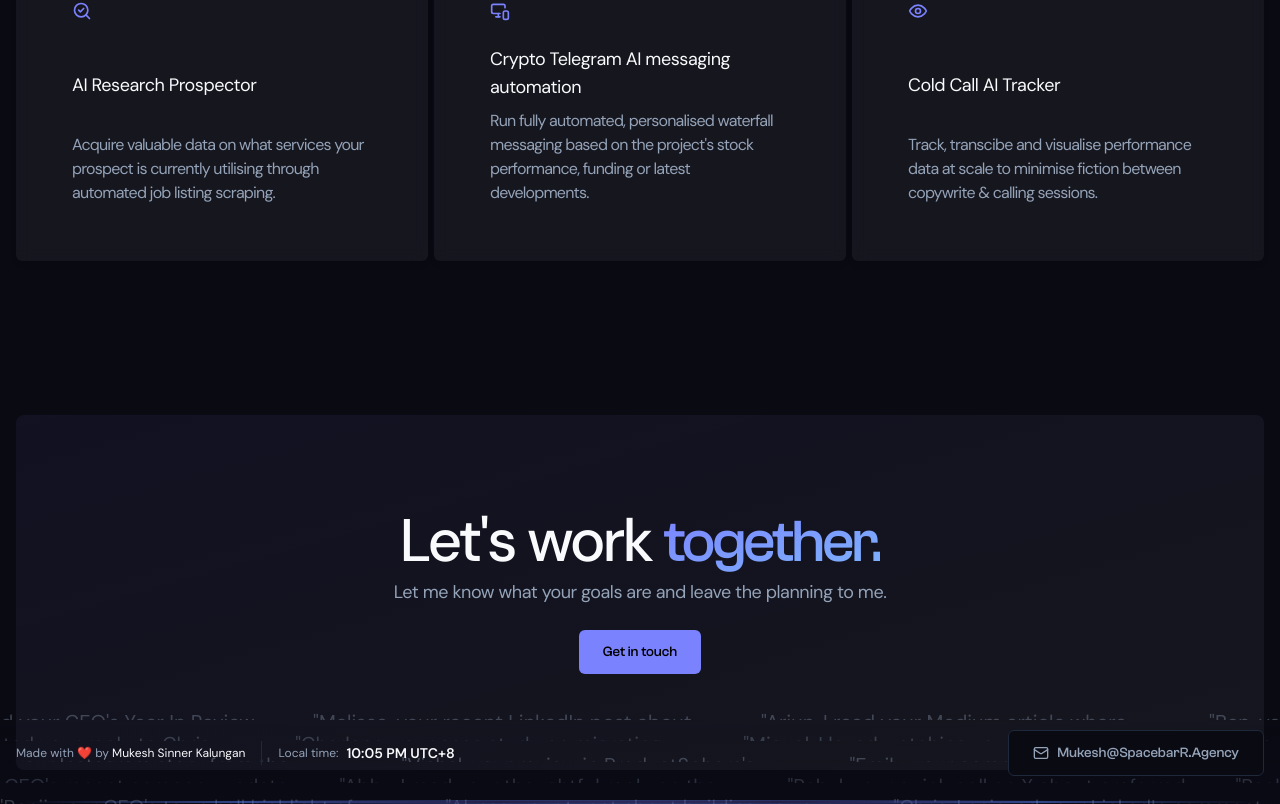
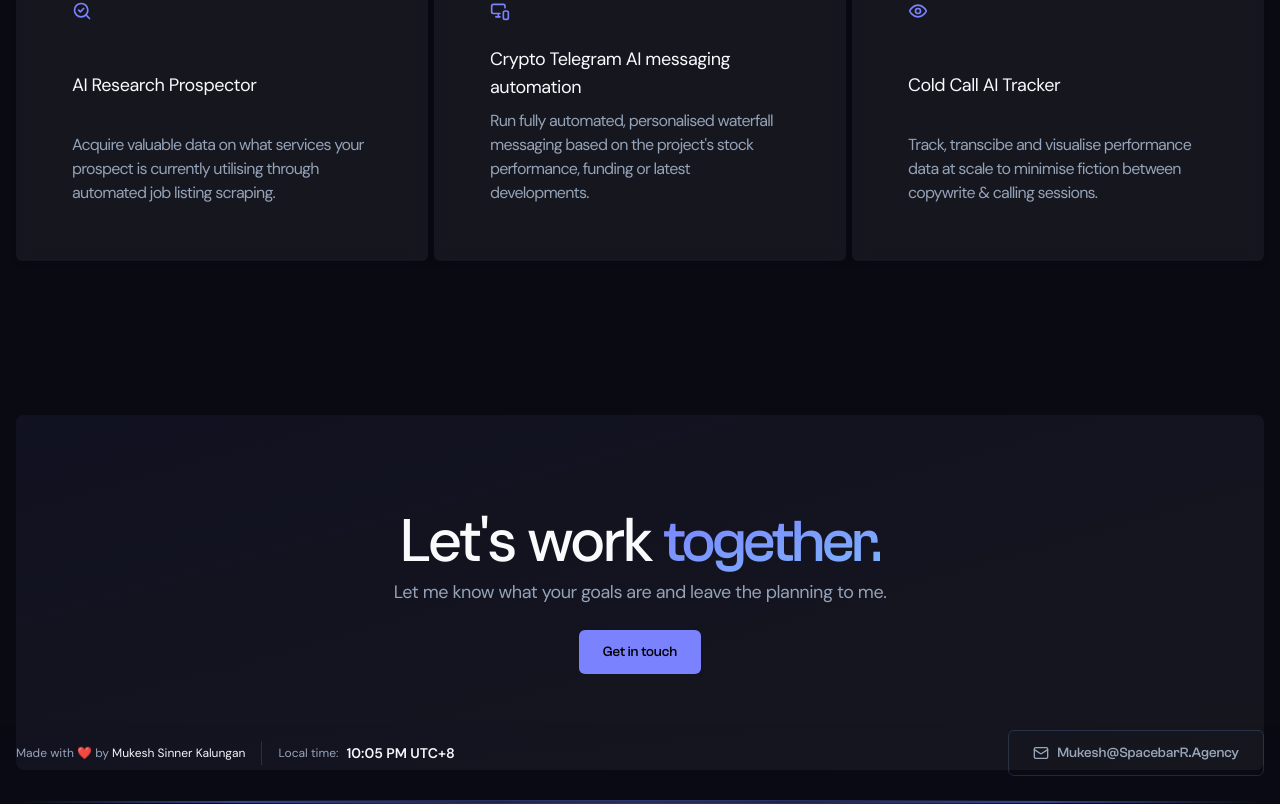
Before and after one commit to Xiant98/WEBSITE3, a Next.js app: page / in a window 1280 px wide. Shown: the part 2992-3796 px from the top of the page. Built offline with nearby package versions, Linux system fonts and the light colour scheme.

Commit message:
Restored to '23184a00a2495db1e03acf4fca75b31007238670'
Replit-Restored-To: 23184a00a2495db1e03acf4fca75b31007238670

```diff
--- a/src/components/Footer.tsx
+++ b/src/components/Footer.tsx
@@ -2,12 +2,10 @@ import Link from "next/link";
 import { Button } from "@/components/ui/button";
 import { useState, useEffect } from "react";
 import { MailIcon } from "lucide-react";
-import { ScrollVelocity } from "@/components/ui/scroll-velocity";
 
 export default function Footer() {
   // get the current time in UTC+1 time zone
   const [time, setTime] = useState<string>("");
-  const [currentCycle, setCurrentCycle] = useState(0);
 
   useEffect(() => {
     const interval = setInterval(() => {
@@ -24,98 +22,9 @@ export default function Footer() {
     return () => clearInterval(interval);
   }, []);
 
-  // All 40 personalized messages for background
-  const allMessages = [
-    "Melissa, your recent LinkedIn post about your Friday Tech Huddles at ByteLeap was inspiring. What topic are you thinking about exploring next for your team?",
-    "Arjun, I read your Medium article where Atlas Fintech adopted an AI reconciliation tool in Q2. What did your team enjoy most about rolling it out?",
-    "Ben, your candid comment on Devon Smith's Pulse Analytics dashboard announcement really got me thinking. What sort of early reactions have your clients shared so far?",
-    "Sophie, I watched the behind-the-scenes video from Stellar Health's hackathon and loved it. How did your team come up with that patient triage mobile app?",
-    "Rina, your panel insights during the Diversity in STEM webinar stuck with me, especially your story about mentoring interns at Springboard Labs. What recent program makes you proudest?",
-    "Omar, I saw your Q and A on Reddit about switching to zero-based budgeting at GreenSprout Ventures. Which department found the transition easiest?",
-    "Harpreet, I caught the UpSkill Weekly podcast you co-hosted with Priya Lee on hiring for technical roles. What challenge are you hoping to solve next in your process?",
-    "Jenny, I noticed your CEO's Year In Review post for Mosaic Markets called out your amazing jump in client retention. Which tweak had the most impact?",
-    "Nikhil, I appreciated your reply to Chris Tan's tweet about multi-cloud security challenges. What tools do you wish offered more flexibility?",
-    "Charlene, your case study on migrating Craftly CRM's database sparked lots of discussions. Are more of your clients thinking of a stepwise migration these days?",
-    "Miguel, I loved watching your Instagram reel from Habitat for Humanity's team build day. What did you enjoy most about volunteering?",
-    "Anya, your thoughtful comment on GreenBay's ESG report and how it affects mid-market suppliers was spot on. What step comes next in your own ESG strategy?",
-    "Sam, your teardown video on the onboarding flow for the First90 HR suite was filled with fresh ideas. Which feature are you most eager to see more startups adopt?",
-    "Maya, your Slack AMA on launching the Women Who Scale mentorship match program seemed energizing for the group. What new features are you most excited to implement?",
-    "Leo, I saw your notes on LinziAI's open source NLP library over on GitHub. What improvements are you hoping to see in the next release?",
-    "Daniela, the viral TikTok your team made for BookNest's auto sync tool popped up on my feed this morning. Was there any scenario that proved trickier than expected?",
-    "Vishal, your review in ProductSphere's newsletter about the Zeno board meeting platform was really helpful. If you could change one meeting format for your team, what would you choose?",
-    "Emily, your comment on the Acme Studio roadmap thread about dark mode accessibility was so clear. Did the product team end up acting on your suggestion?",
-    "Tai, I caught your YouTube Short about using corn starch packing for SafeBox's holiday orders. What packaging will you experiment with next?",
-    "Grace, I tuned into your mental health roundtable for JavaJam's dev community and found the discussion refreshingly honest. What topic took you by surprise during that session?",
-    "Kevin, that LinkedIn post you wrote about managing rapid growth at Veloz really hit home. What leadership habit has helped you stay grounded during the rush?",
-    "Amanda, I caught your comment on Jade Tan's thread about hybrid work setups. What's been the biggest surprise for your team since making the switch?",
-    "Marcus, I enjoyed your firm's blog about moving to cloud-based accounting. Which tool made the biggest difference to your workflow?",
-    "Priya, your Instagram story from the wellness retreat last week looked restorative. What part of the program would you most recommend to others?",
-    "Julian, your CEO's recent company update namedropped your team's success launching the BlueBird app. What challenge did you have to work hardest to overcome?",
-    "Abby, I read your thoughtful reply on the ProductHive forum about user research interviews. How do you keep participants engaged during longer sessions?",
-    "Rahul, your quick poll on X about preferred project management methods got me thinking. How did your own team decide on their approach?",
-    "Rachel, your Facebook post celebrating your hundredth customer was fantastic. What's helped you build strong relationships as you scaled?",
-    "Owen, your detailed feedback on the BetaHub community regarding onboarding processes showed real insight. What small change brought the biggest improvement?",
-    "Tara, your podcast episode on creative branding strategies was packed with ideas. Which tip have your listeners said made the most difference?",
-    "Simone, I saw your story on the Green Future initiative dinner your company hosted. What sparked the idea for the collaboration?",
-    "Noah, your CEO's shout-out to your data visualization work at the town hall sounded well deserved. What's your go-to tool for sharing insights with non-technical teams?",
-    "Alyssa, your tweet about building up your mentor circle really resonated. Who's been unexpectedly influential for your career growth?",
-    "Chris, I enjoyed your LinkedIn comment about balancing big goals with small wins at FastPath. What helps you keep your team inspired week to week?",
-    "Lara, your panel discussion on sustainable finance at the FinForward summit revealed some creative approaches. Which idea do you hope more companies adopt?",
-    "Vik, I noticed your reply regarding flexible scheduling in the FlexWork group. Have you run into any common misconceptions about it?",
-    "Selene, your profile video for the Engineering Women in Tech campaign was motivating. What advice would you give newcomers joining your field now?",
-    "Matt, loved your summer photo series from the Build for Good volunteering event. Which project had the most lasting impact on the community?",
-    "Olivia, your recent blog about making customer handovers smoother was spot on. What process tweak has paid off the most for your clients?",
-    "Benji, your CEO's town hall highlight of your team's record customer service ratings made me curious. What traits do you look for most when hiring new reps?"
-  ];
-
-  // Create cycling message sets - rotation every cycle through all 40 messages
-  const getMessageSet = (cycle: number) => {
-    const shuffled = [...allMessages];
-    const offset = (cycle * 4) % shuffled.length; // Rotate by 4 positions each cycle
-    return [
-      ...shuffled.slice(offset),
-      ...shuffled.slice(0, offset)
-    ];
-  };
-
-  const currentMessages = getMessageSet(currentCycle);
-  const row1Messages = currentMessages.slice(0, 8);   // Row 1: 8 messages
-  const row2Messages = currentMessages.slice(8, 16);  // Row 2: 8 messages
-  const row3Messages = currentMessages.slice(16, 24); // Row 3: 8 messages
-  const row4Messages = currentMessages.slice(24, 32); // Row 4: 8 messages
-  const row5Messages = currentMessages.slice(32, 40); // Row 5: 8 messages
-
-  // Cycle messages every 15 seconds
-  useEffect(() => {
-    const cycleInterval = setInterval(() => {
-      setCurrentCycle(prev => (prev + 1) % 5); // 5 cycles total before repeating
-    }, 15000);
-    return () => clearInterval(cycleInterval);
-  }, []);
-
   return (
-    <footer className="relative w-full bg-gradient-to-t from-primary/[1%] to-transparent overflow-hidden">
-      {/* Background Scroll Velocity Messages */}
-      <div className="absolute inset-0 z-0 w-full h-full flex flex-col justify-center space-y-2 opacity-60">
-        <ScrollVelocity velocity={0.6} className="text-muted-foreground/60 leading-relaxed">
-          {row1Messages}
-        </ScrollVelocity>
-        <ScrollVelocity velocity={-0.4} className="text-muted-foreground/50 leading-relaxed">
-          {row2Messages}
-        </ScrollVelocity>
-        <ScrollVelocity velocity={0.8} className="text-muted-foreground/60 leading-relaxed">
-          {row3Messages}
-        </ScrollVelocity>
-        <ScrollVelocity velocity={-0.3} className="text-muted-foreground/40 leading-relaxed">
-          {row4Messages}
-        </ScrollVelocity>
-        <ScrollVelocity velocity={0.9} className="text-muted-foreground/50 leading-relaxed">
-          {row5Messages}
-        </ScrollVelocity>
-      </div>
-
-      {/* Footer Content Overlay */}
-      <div className="relative z-10 container mx-auto flex flex-row items-center justify-between py-6">
+    <footer className="w-full bg-gradient-to-t from-primary/[1%] to-transparent">
+      <div className="container mx-auto flex flex-row items-center justify-between py-6">
         <span className="flex flex-row items-center space-x-4">
           <p className="text-xs text-muted-foreground">
             Made with ❤️ by{" "}
@@ -145,7 +54,7 @@ export default function Footer() {
           </Button>
         </Link>
       </div>
-      <div className="relative z-10 h-1 bg-[radial-gradient(closest-side,#8486ff,#42357d,#5d83ff,transparent)] opacity-50" />
+      <div className="h-1 bg-[radial-gradient(closest-side,#8486ff,#42357d,#5d83ff,transparent)] opacity-50" />
     </footer>
   );
 }
--- a/src/pages/index.tsx
+++ b/src/pages/index.tsx
@@ -473,10 +473,10 @@ export default function Home() {
             >
               <div className="flex flex-col py-6 xl:p-6">
                 <h2 className="text-4xl font-medium tracking-tight">
-                  Here are some automtaions that I built from
+                  Not sure what you need?
                   <br />
                   <span className="text-gradient clash-grotesk tracking-normal">
-                    the ground up.
+                    I got you.
                   </span>
                 </h2>
                 <p className="mt-2 tracking-tighter text-secondary-foreground">
```
Also changed, not shown: attached_assets/image_1758106214626.png (deleted), 1 other file (tests, documents, lock files or other folders).
